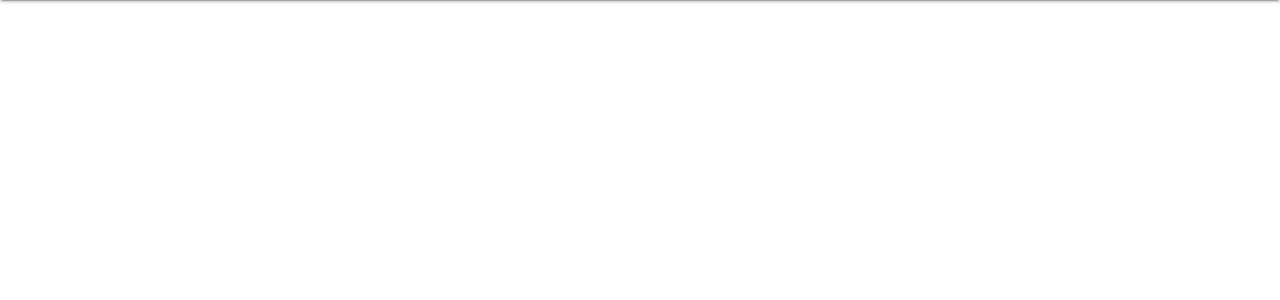
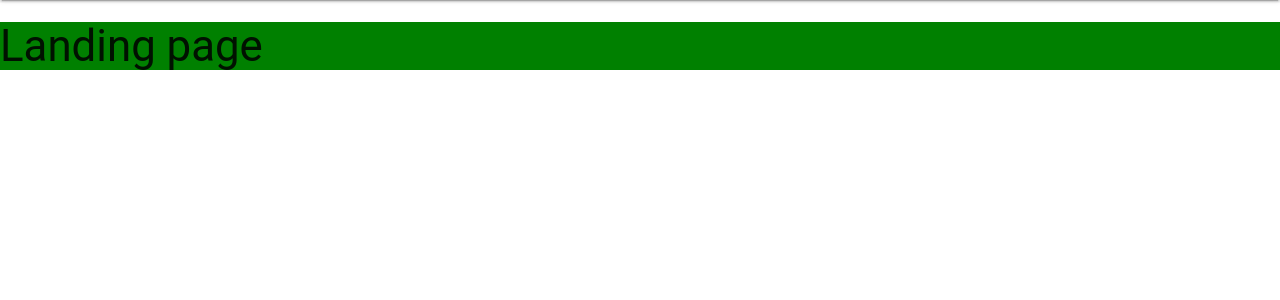
Before and after one commit to eduardogpg/admin_facilito, a Django app: page / in a window 1280 px wide. Shown: the part 64-364 px from the top of the page. Run offline with Django 3.2, Linux system fonts and the light colour scheme; some libraries are stand-ins or nearby versions; some web fonts are replaced.

Commit message:
handle_404

```diff
--- a/admin_facilito/admin_facilito/settings.py
+++ b/admin_facilito/admin_facilito/settings.py
@@ -23,9 +23,9 @@
 SECRET_KEY = 'xidf261)2*77p_*ziz8ngtu69-77y000vw6q+t=z=70a0&ulux'
 
 # SECURITY WARNING: don't run with debug turned on in production!
-DEBUG = True
+DEBUG = False
 
-ALLOWED_HOSTS = []
+ALLOWED_HOSTS = ['www.example.com', 'localhost']
 
 
 # Application definition
@@ -125,4 +125,4 @@
 
 STATIC_URL = '/static/'
 
-#STATICFILES_DIRS = [ os.path.join(BASE_DIR, "static") ]
+STATICFILES_DIRS = [ os.path.join(BASE_DIR, "asset") ]
--- a/admin_facilito/admin_facilito/urls.py
+++ b/admin_facilito/admin_facilito/urls.py
@@ -18,9 +18,11 @@
 from django.conf.urls import include
 
 from .views import home
+from .views import error_404
 
 urlpatterns = [
     url(r'^admin/', admin.site.urls),
     url(r'^client/', include('clients.urls')),
     url(r'^$', home, name = "home"),
 ]
+handler404 = error_404
--- a/admin_facilito/admin_facilito/views.py
+++ b/admin_facilito/admin_facilito/views.py
@@ -2,3 +2,7 @@
 
 def home(request):
 	return render(request, 'home.html', {})
+
+
+def error_404(request):
+	return render(request, 'error_404.html', {})
--- /dev/null
+++ b/admin_facilito/asset/css/style.css
@@ -0,0 +1,3 @@
+h3{
+	background: green;
+}
--- a/admin_facilito/clients/static/client.css
+++ /dev/null
@@ -1,6 +0,0 @@
-.success_message{
-		padding: 20px;
-    background-color: #f44336; /* Red */
-    color: white;
-    margin-bottom: 15px;
-}
--- a/admin_facilito/clients/templates/show.html
+++ b/admin_facilito/clients/templates/show.html
@@ -1 +1,5 @@
-<h3>Hola Usuario {{ user.username }}  </h3>
+<h3>Hola Usuario  {# user.username #}  </h3>
+
+<h3>Hola Usuario  {{ user.username|title }}  </h3>
+
+<h3>Hola Usuario  {{ user.username|truncatechars:7 }}  </h3>
--- a/admin_facilito/clients/urls.py
+++ b/admin_facilito/clients/urls.py
@@ -19,3 +19,5 @@
     url(r'^edit/$', EditClass.as_view(), name = 'edit'),
     url(r'^edit_password/$', edit_password, name = 'edit_password'),
    ]
+
+handler404 = 'mysite.views.my_custom_page_not_found_view'
--- a/admin_facilito/static/css/style.css
+++ /dev/null
@@ -1,4 +0,0 @@
-h3 {
-	font-weight: 300;
-	color: #9e9e9e;
-}
--- a/admin_facilito/templates/home.html
+++ b/admin_facilito/templates/home.html
@@ -10,7 +10,7 @@
     <script type="text/javascript" src="https://code.jquery.com/jquery-2.1.1.min.js"></script>
     <script src="https://cdnjs.cloudflare.com/ajax/libs/materialize/0.97.3/js/materialize.min.js"></script>
 
-   <link rel="stylesheet" type="text/css" href="{% static 'client.css' %}" />
+   <link rel="stylesheet" type="text/css" href="{% static 'css/style.css' %}" />
 
 </head>
 <body>
@@ -33,5 +33,7 @@
 	   </div>
 	</header>
 
+	<h3>Landing page</h3>
+
 </body>
 </html>
```
Also changed, not shown: admin_facilito/clients/templates/delete.html (deleted, +0 -7 lines), admin_facilito/templates/error_404.html (added, +9 -0 lines), admin_facilito/asset/img/test.png (renamed from admin_facilito/static/img/test.png), 4 other files.
